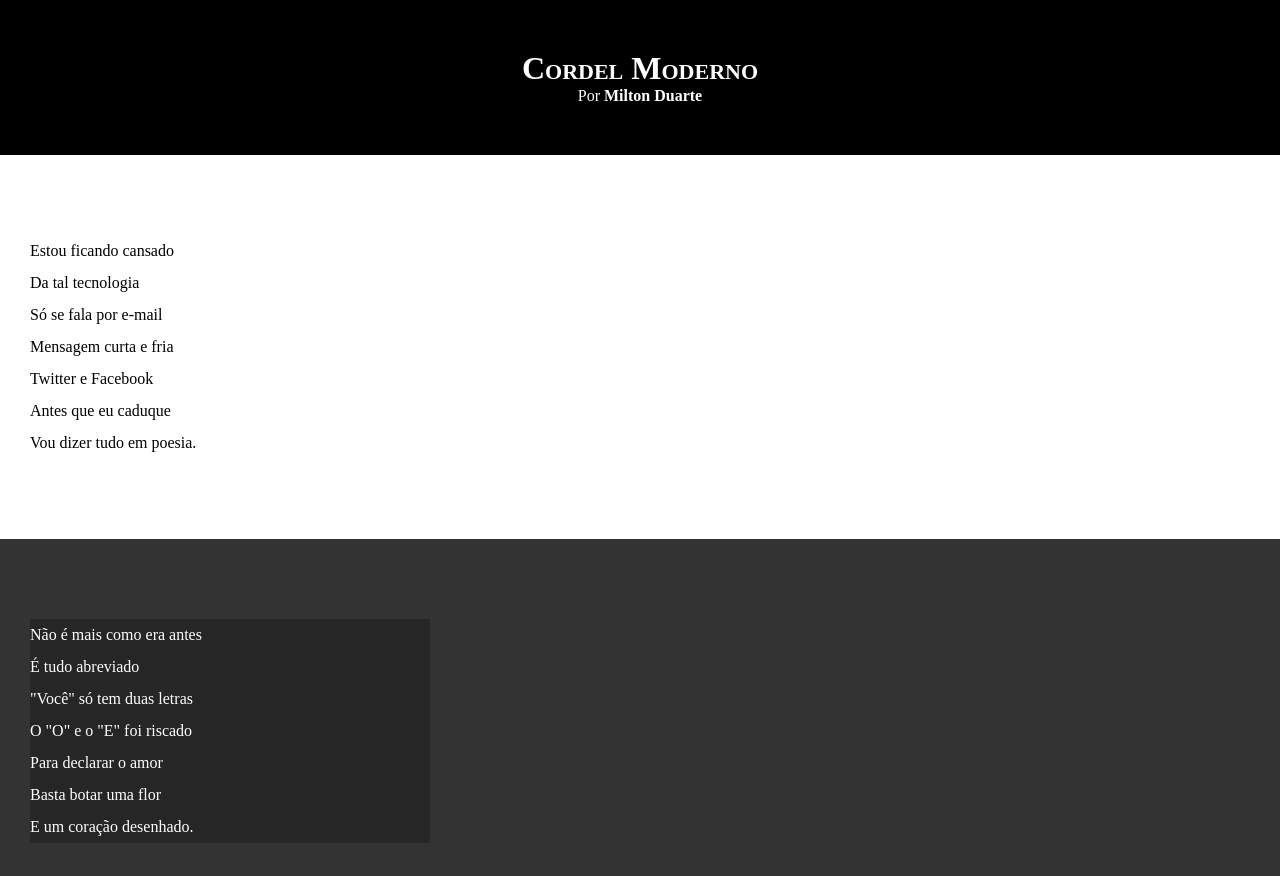
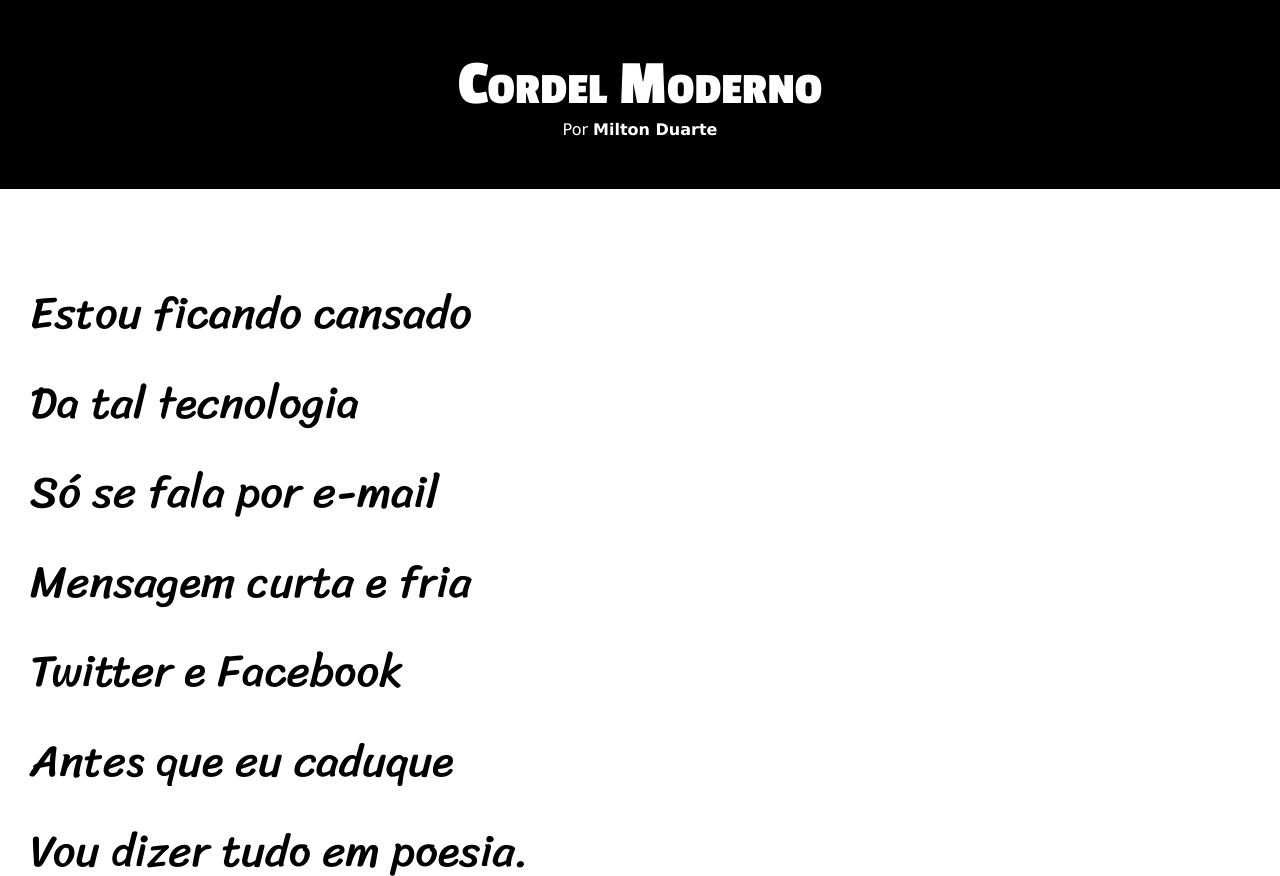
Before and after one commit to MarciosMartins/Html-Css, a plain HTML site: page Desafios/desafio12/index.html in a window 1280 px wide. Shown: the top 876 px of the page. Drawn offline with Linux system fonts and the light colour scheme.

Commit message:
atualização estilo desafio 12

```diff
--- a/Desafios/desafio12/estilo/style.css
+++ b/Desafios/desafio12/estilo/style.css
@@ -1,12 +1,26 @@
 @charset "utf-8";
+
+
+@import url('https://fonts.googleapis.com/css2?family=Bebas+Neue&family=Sriracha&display=swap');
+
+@import url('https://fonts.googleapis.com/css2?family=Passion+One:wght@400;700;900&display=swap');
+:root{
+    --fonte1: Verdana, Geneva, Tahoma, sans-serif;
+    --fonte2: "Passion One", sans-serif;
+    --fonte3: "Sriracha", cursive;
+}
 
 *{
     margin: 0px;
     padding: 0px;
+    font-size: 1em;
+
+
 }
 html, body {
     min-height: 100vh;
     background-color: darkgray;
+    font-family: var(--fonte1);
 }
 
 header {
@@ -18,6 +32,8 @@ header {
 header > h1 {
     padding-top: 50px;
     font-variant: small-caps;
+    font-family: var(--fonte2);
+    font-size: 4em;
 }
 
 header > p {
@@ -39,6 +55,8 @@ section {
     padding-bottom: 10vh;
     line-height: 2em;
     padding-left: 30px;
+    font-family: var(--fonte3);
+    font-size: 3.5vw;
 }
 
 section.normal {
@@ -49,7 +67,8 @@ section.normal {
 section.imagem {
     background-color: rgb(51, 51, 51);
     color: white;
-}
+    display: inline-block;
+    padding: 7px;
 
 section.imagem > p {
 width: 400px;
```
